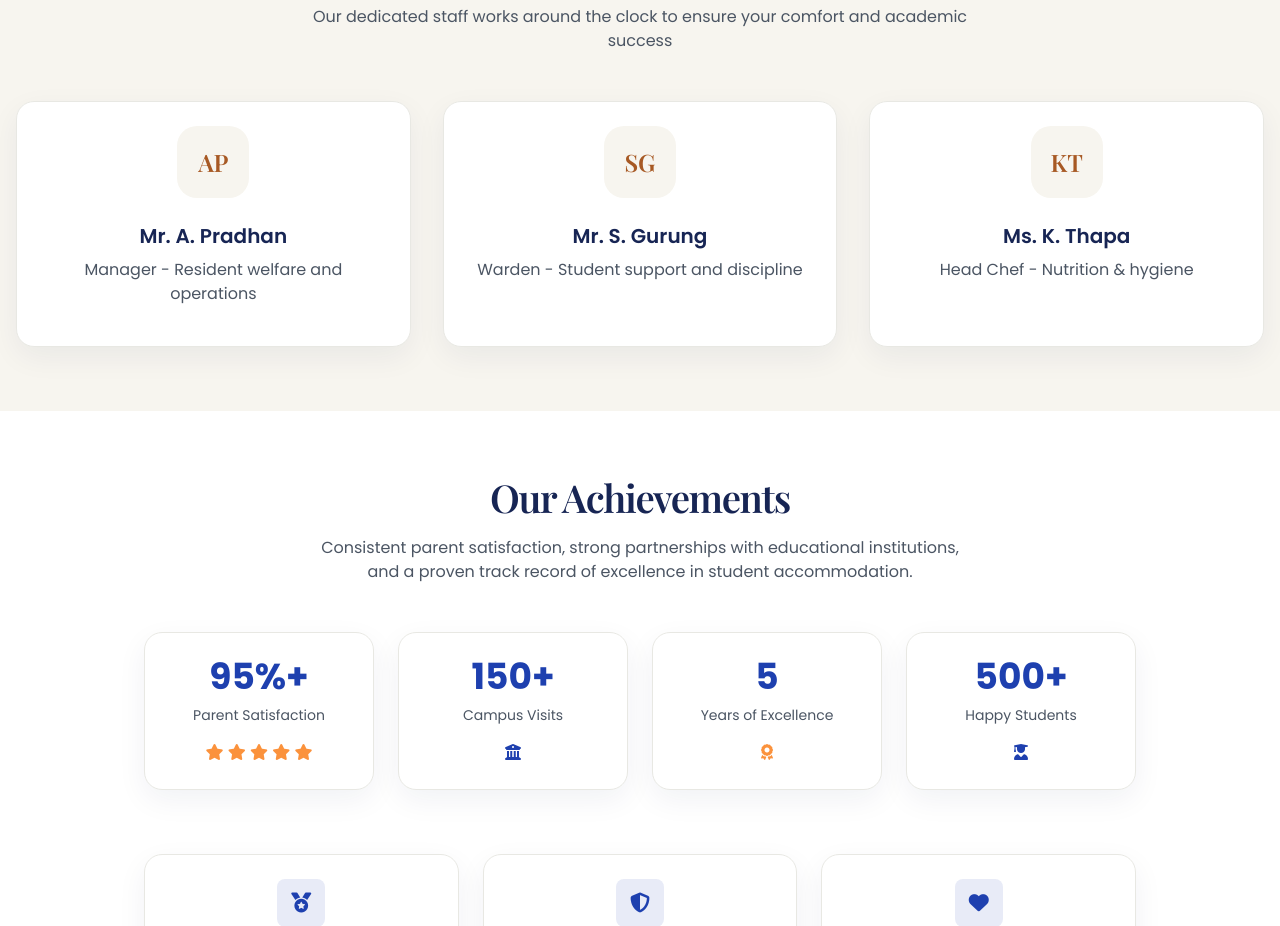
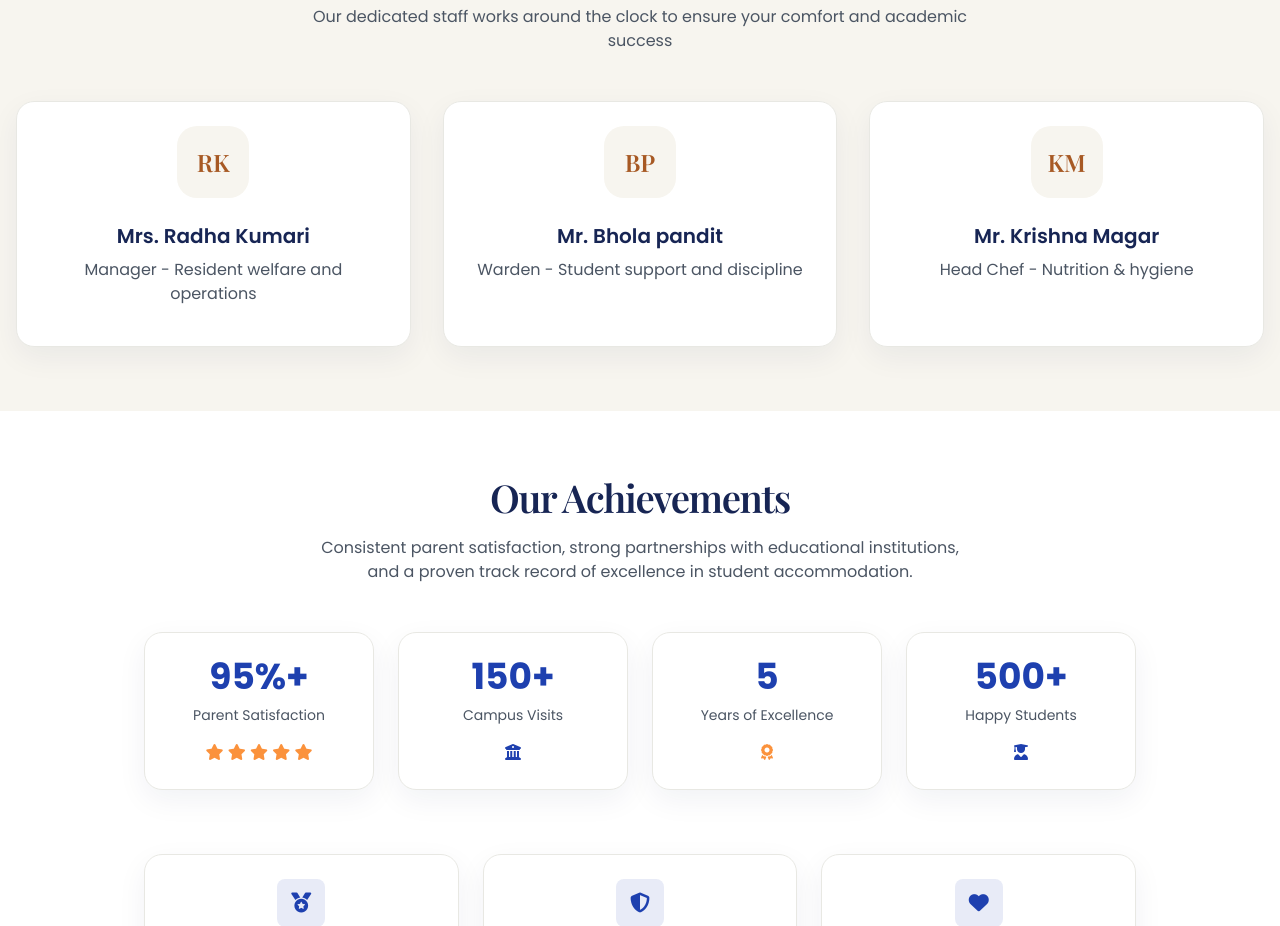
Before and after one commit to anandksri/aphostel, a plain HTML site: page about.html in a window 1280 px wide. Shown: the part 980-1906 px from the top of the page. Drawn offline with nearby package versions, Linux system fonts and the light colour scheme.

```diff
--- a/about.html
+++ b/about.html
@@ -177,27 +177,27 @@
             </p>
             <div class="grid grid-cols-1 md:grid-cols-3 gap-8">
                 <div class="modern-card group p-6" data-aos="fade-up" data-aos-delay="200">
-                    <div class="staff-avatar" aria-hidden="true">AP</div>
+                    <div class="staff-avatar" aria-hidden="true">RK</div>
                     <div class="text-center">
-                        <h3 class="text-xl font-semibold mb-2 group-hover:text-primary transition-colors">Mr. A. Pradhan
+                        <h3 class="text-xl font-semibold mb-2 group-hover:text-primary transition-colors">Mrs. Radha Kumari
                         </h3>
                         <p class="text-gray-600 mb-4">Manager - Resident welfare and operations</p>
                     </div>
                 </div>
 
                 <div class="modern-card group p-6" data-aos="fade-up" data-aos-delay="300">
-                    <div class="staff-avatar" aria-hidden="true">SG</div>
+                    <div class="staff-avatar" aria-hidden="true">BP</div>
                     <div class="text-center">
-                        <h3 class="text-xl font-semibold mb-2 group-hover:text-primary transition-colors">Mr. S. Gurung
+                        <h3 class="text-xl font-semibold mb-2 group-hover:text-primary transition-colors">Mr. Bhola pandit
                         </h3>
                         <p class="text-gray-600 mb-4">Warden - Student support and discipline</p>
                     </div>
                 </div>
 
                 <div class="modern-card group p-6" data-aos="fade-up" data-aos-delay="400">
-                    <div class="staff-avatar" aria-hidden="true">KT</div>
+                    <div class="staff-avatar" aria-hidden="true">KM</div>
                     <div class="text-center">
-                        <h3 class="text-xl font-semibold mb-2 group-hover:text-primary transition-colors">Ms. K. Thapa
+                        <h3 class="text-xl font-semibold mb-2 group-hover:text-primary transition-colors">Mr. Krishna Magar
                         </h3>
                         <p class="text-gray-600 mb-4">Head Chef - Nutrition & hygiene</p>
                     </div>
```
Also changed, not shown: index.html (+1 -1 lines).
